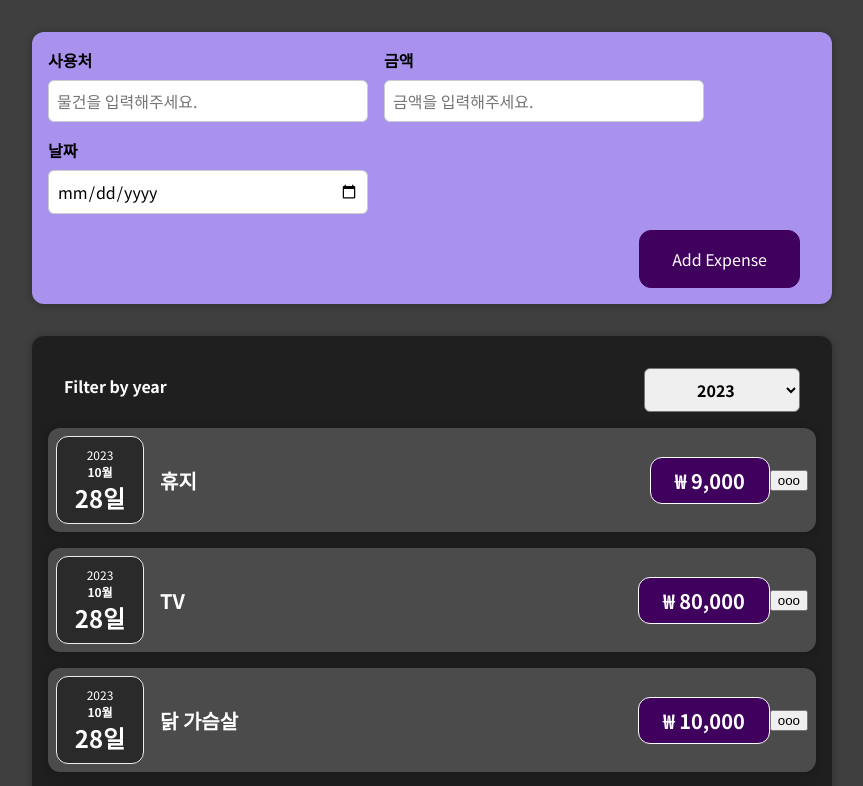
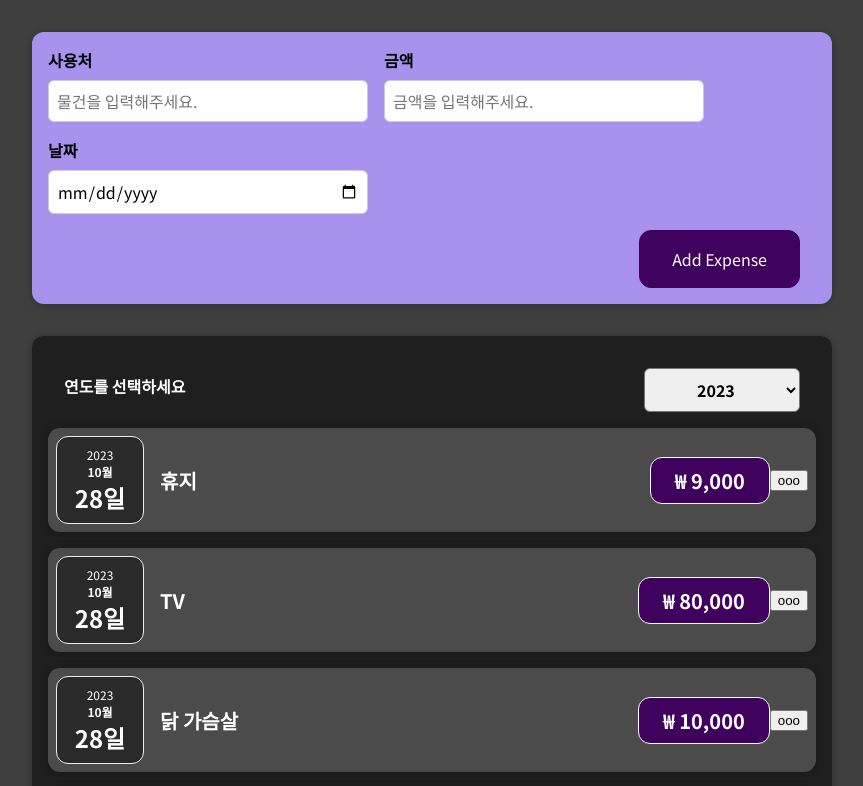
Before and after one commit to SAHA-YJB/SpendingCalculator, a React (Create React App) app: page / in a window 1280 px wide. Shown: the top 786 px of the page, without its empty margins (208-1071 px from the left). Built offline with nearby package versions, Linux system fonts and the light colour scheme.

Commit message:
docs: word edit

```diff
--- a/src/App.jsx
+++ b/src/App.jsx
@@ -5,8 +5,6 @@ import NewExpense from "./components/NewExpense/NewExpense";
 const formatNumber = (num) => {
   return num.toString().replace(/\B(?=(\d{3})+(?!\d))/g, ",");
 };
-
-const App = () => {
 const expenses = [
   {
     id: "e1",
@@ -33,6 +31,7 @@ const App = () => {
     date: new Date(),
   },
 ];
+const App = () => {
   const [expensesState, setExpensesState] = useState(expenses);
 
   const addExpenseHandler = (expense) => {
--- a/src/components/ExpenseItem/ExpenseFilter.jsx
+++ b/src/components/ExpenseItem/ExpenseFilter.jsx
@@ -8,12 +8,11 @@ const ExpenseFilter = ({ filterChangeHandler, filteredYear }) => {
   return (
     <div className="expenses-filter">
       <div className="expenses-filter__control">
-        <label>Filter by year</label>
+        <label>연도를 선택하세요</label>
         <select value={filteredYear} onChange={dropDownChangeHandler}>
           <option value="2023">2023</option>
           <option value="2022">2022</option>
           <option value="2021">2021</option>
-          <option value="2020">2020</option>
         </select>
       </div>
     </div>
```
Lines whose indentation alone changed are shown as unchanged.
